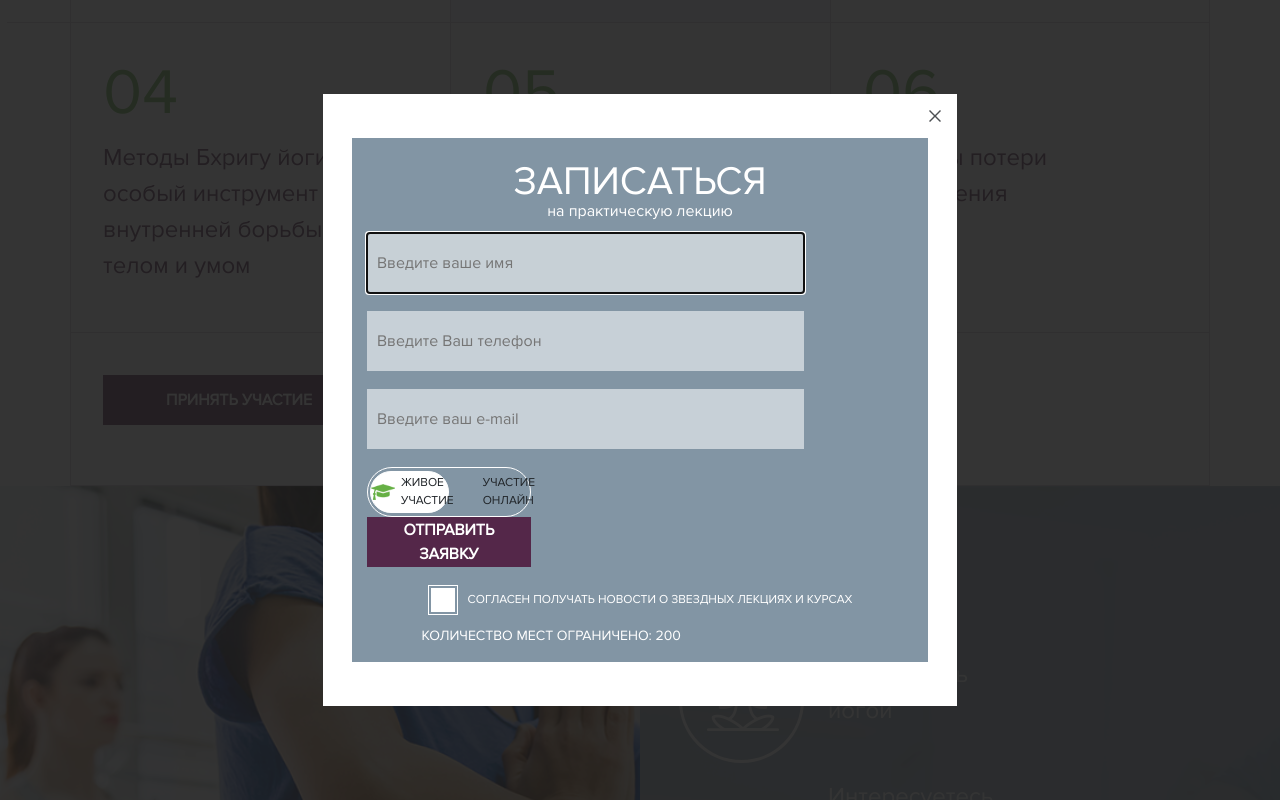
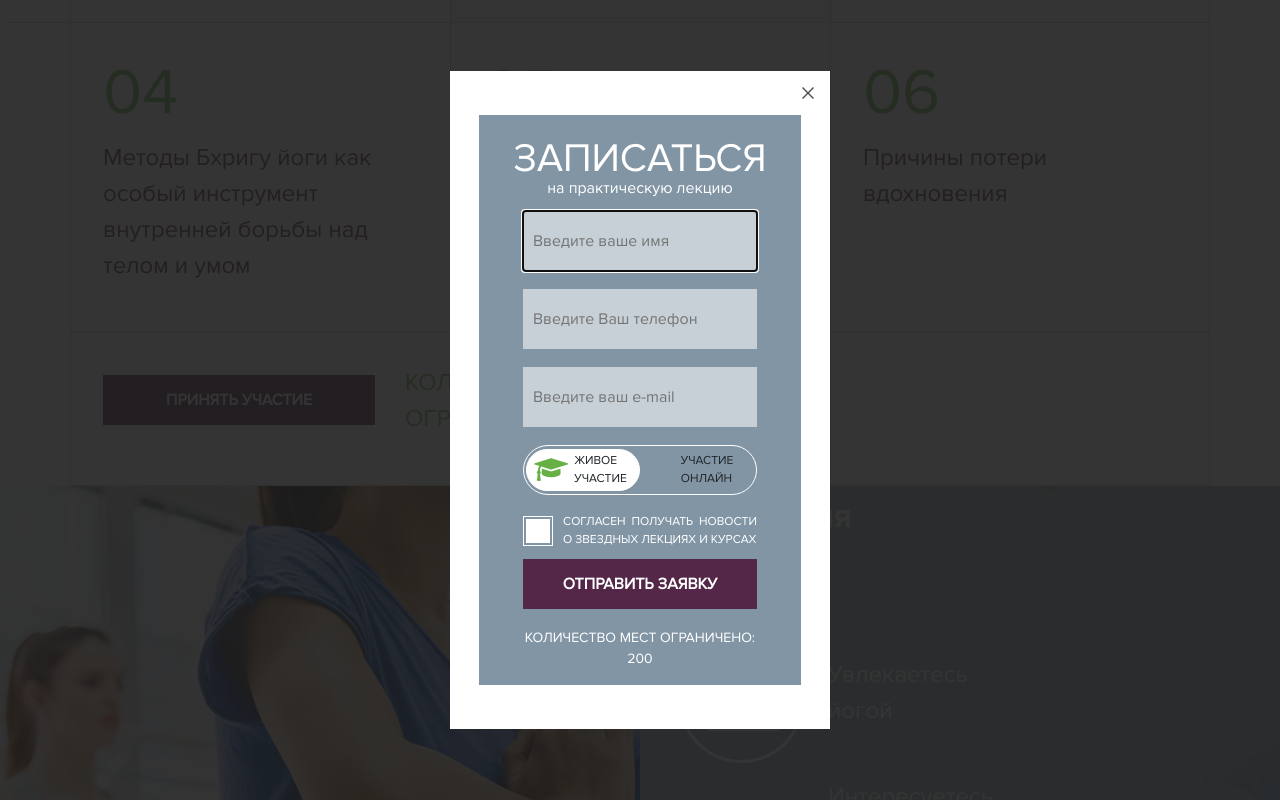
Before and after one commit to Shumanskaya/synergy, a plain HTML site: page index.html in a window 1280 px wide. Both pictures are taken after a click on the link "ПРИНЯТЬ УЧАСТИЕ". Shown: the part 1371-2171 px from the top of the page. Drawn offline with nearby package versions, Linux system fonts and the light colour scheme.

Commit message:
change popup form

```diff
--- a/index.html
+++ b/index.html
@@ -328,9 +328,9 @@
         <!-- END FOOTER -->
 
         <!-- FORM POP UP -->
-        <div class="container popUp_wrapper" id="data" style="display: none">
-            <div class="row form form_popup">
-                <div class="col-md-12 form_header text-center">
+        <div class="container popup_wrapper" id="data" style="display: none">
+            <div class="row form text-center">
+                <div class="col-md-12 form_header">
                     <h1 class="text-uppercase white_color">записаться</h1>
                     <p class="white_color">на практическую лекцию</p>
                 </div>
@@ -340,22 +340,17 @@
                         <input type="tel" placeholder="Введите Ваш телефон">
                         <input type="email" placeholder="Введите ваш e-mail">
                         <div class="radio_input">
-                                <input type="radio" name='participant_popup' id='live-radio-popup' value="live_participant_popup" checked>
-                                <label for="live-radio-popup">
-                                    <img src="./img/live_form.png" alt="" width="30%" class="hidden_image">
+                            <input type="radio" name='participant_popUp' id='live-radio-popUp' value="live_participant_popUp" checked>
+                            <label for="live-radio-popUp">
+                                <img src="./img/live_form.png" alt="" class="hidden_image">
                                 <p class="text-uppercase">живое участие</p>
                             </label>
-                                <input type="radio" name='participant_popup' id='online-radio-popup' value="live_participant_popup">
-                                <label for="online-radio-popup">
+                            <input type="radio" name='participant_popUp' id='online-radio-popUp' value="online_participant_popUp">
+                            <label for="online-radio-popUp">
                                 <img src="./img/online_form.png" alt="" class="hidden_image">
                                 <p class="text-uppercase">участие онлайн</p>
                             </label>
                         </div>
-                            <button class="btn_violet">
-                                <p class="text-uppercase">
-                                    <strong>отправить заявку</strong>
-                                </p>
-                            </button>
                         <div class="checkbox_input">
                             <label for="agree">
                                 <input type="checkbox" name='agree'>
@@ -364,6 +359,11 @@
                             <p class="text-uppercase white_color">Согласен получать новости о ЗВЕЗДНЫХ лекциях и курсах
                             </p>
                         </div>
+                        <button class="btn_violet">
+                            <p class="text-uppercase">
+                                <strong>отправить заявку</strong>
+                            </p>
+                        </button>
                     </form>
                     <div class="number_place">
                         <p class="text-uppercase">количество мест ограничено: 200</p>
@@ -371,6 +371,8 @@
                 </div>
             </div>
         </div>
+
+
     </div>
 
     <!-- VIDEO -->
--- a/style.css
+++ b/style.css
@@ -458,21 +458,22 @@ div.radio_input {
     color: white;
 }
 /*POPUP FORM*/
-.popUp_wrapper {
-    width: 50%;
+@media (min-width: 768px) {
+    .popup_wrapper {
+        width: 100%;
+    }
 }
-.form_popup input[type='text'], .form_popup input[type='tel'], .form_popup input[type='email'], .form_popup input[type='radio'], .form_popup input[type='checkbox'], .form_popup .radio_button {
-    width: 100%;
+@media (min-width: 992px) {
+    .popup_wrapper {
+        width: 60%;
+    }
 }
-
-.form_popup .radio_input {
-    width: 30%;
-    margin: auto 0;
+@media (min-width: 1200px) {
+    .popup_wrapper {
+        width: 30%;
+    }
 }
-
-.form_popup .btn_violet {
-    width: 30%;
-}
+/**/
 @media (max-width: 1196px) {
     .box_beffore1::before, .box_beffore2::before, .box_beffore3::before {
         content: '';
```
Lines whose indentation alone changed are shown as unchanged.
